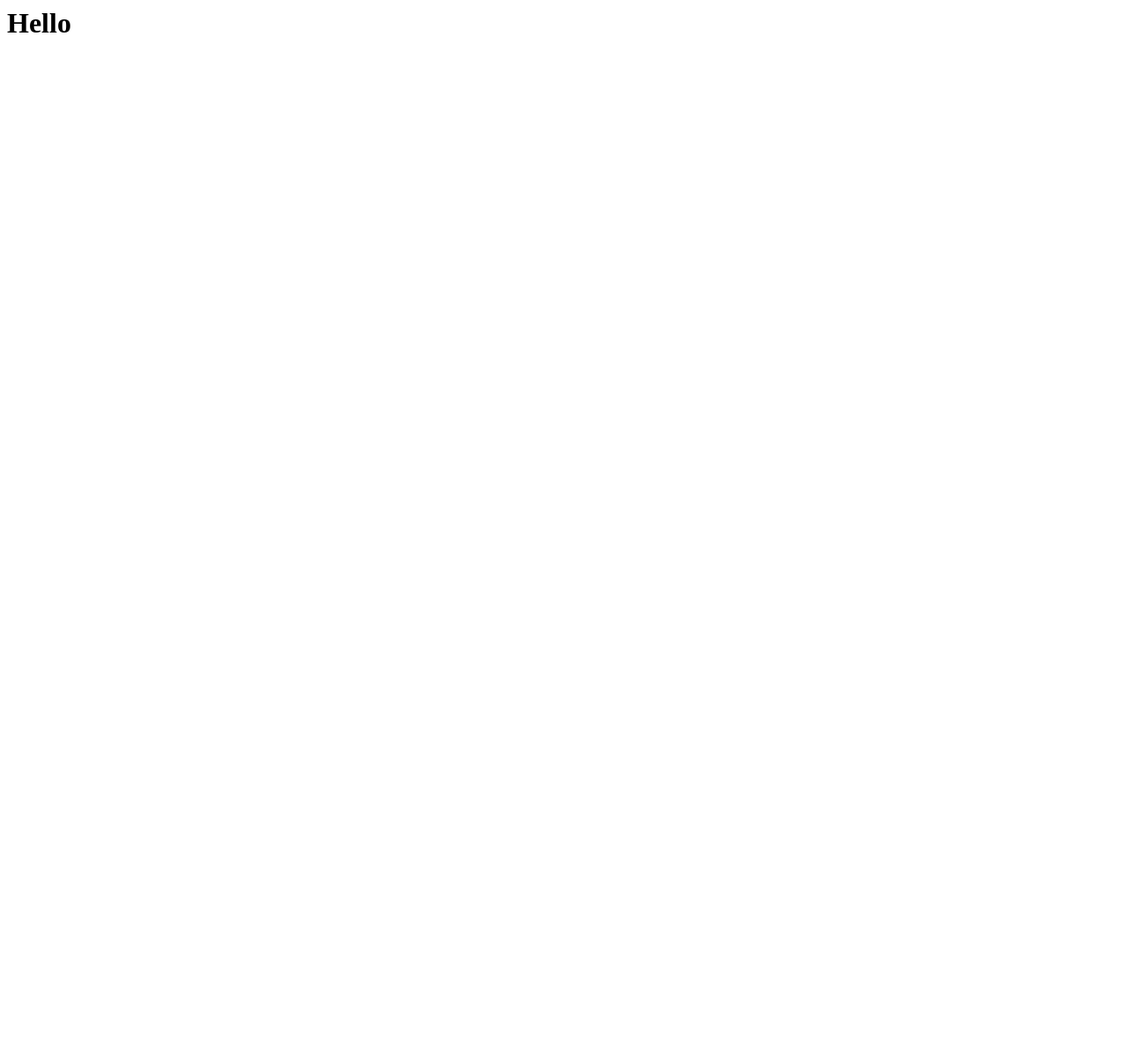
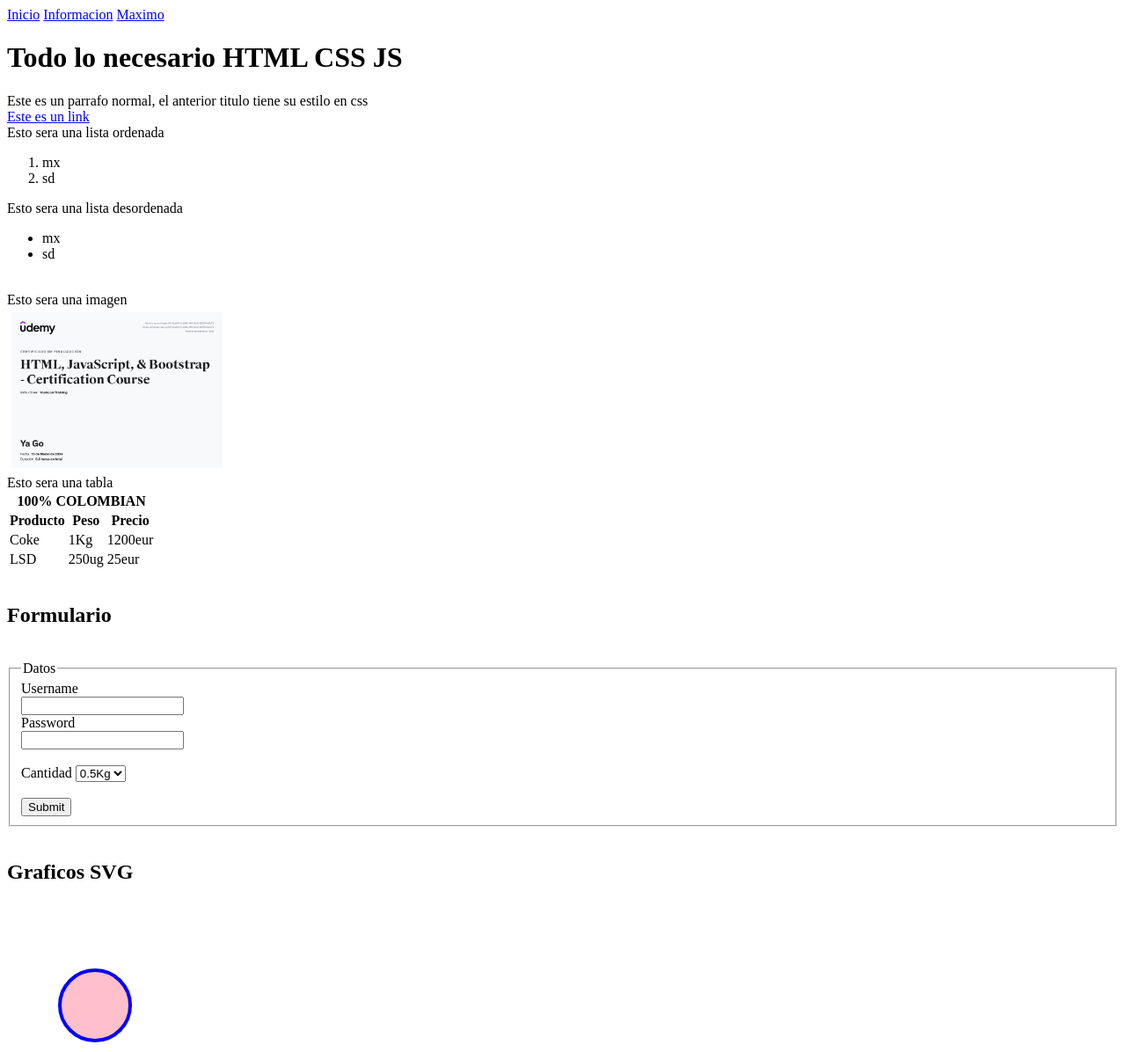
Before and after one commit to YaGo46/YaGo46.github.io, a plain HTML site: page index.html in a window 1280 px wide. Shown: the whole page at 88% size. Before the commit the page ends 800 px from the top, so only its background shows below. Drawn offline with Linux system fonts and the light colour scheme.

Commit message:
Update index.html

```diff
--- a/index.html
+++ b/index.html
@@ -1 +1,88 @@
-<h1>Hello</h1>
+<!DOCTYPE html>
+<html>
+<head>
+  <link rel="stylesheet" href="styles.css">
+</head>
+<body>
+  <nav>
+    <a href="index.html">Inicio</a>
+    <a href="index.html">Informacion</a>
+    <a href="index.html">Maximo</a>
+  </nav>
+<!-- Start your code here -->
+<h1 class="lw">Todo lo necesario HTML CSS JS</h1>
+<p1>Este es un parrafo normal, el anterior titulo tiene su estilo en css</p1>
+<br>
+<a href="google.com">Este es un link</a>
+<br>
+<p1>Esto sera una lista ordenada</p1>
+<ol>
+  <li>mx</li>
+  <li>sd</li>
+</ol>
+<p1>Esto sera una lista desordenada</p1>
+<ul>
+  <li>mx</li>
+  <li>sd</li>
+</ul>
+<br>
+<p1>Esto sera una imagen  </p1>
+<br>
+<img src="cert.jpg" alt="KiloCoke" width="250px">
+<br>
+<p1>Esto sera una tabla</p1>
+<br>
+<table class="productstable">
+  <tr>
+    <th colspan="3">100% COLOMBIAN</th>
+  </tr>
+  <tr>
+    <th>Producto</th>
+    <th>Peso</th>
+    <th>Precio</th>
+  </tr>
+  <tr>
+    <td>Coke</td>
+    <td>1Kg</td>
+    <td>1200eur</td>
+  </tr>
+  <tr>
+    <td>LSD</td>
+    <td>250ug</td>
+    <td>25eur</td>
+  </tr>
+</table>
+<br>
+<h2>Formulario</h2>
+<br>
+
+
+<form action="">
+  <fieldset>
+    <legend>Datos</legend>
+      <label for="UserId">Username</label><br>
+      <input type="text" id="UserId" name="UserId">
+      <br>
+      <label for="UserId">Password</label><br>
+      <input type="password" id="password" name="password" required><br><br>
+      <label for="qttypicker">Cantidad</label>
+      <select name="qttypicker" id="qttypicker">
+        <option value="0.5k">0.5Kg</option>
+        <option value="1k">1Kg</option>
+        <option value="2k">2Kg</option>
+        <option value="5k">5Kg</option>
+      </select><br><br>
+      <input type="submit">
+  </fieldset>
+
+</form>
+<br>
+<h2>Graficos SVG</h2>
+<br>
+<svg>
+  <circle cx="100" cy="100" r="40" stroke="blue" stroke-width="4" fill="pink"/>
+</svg>
+
+<!-- End your code here -->
+</body>
+</html>
```
